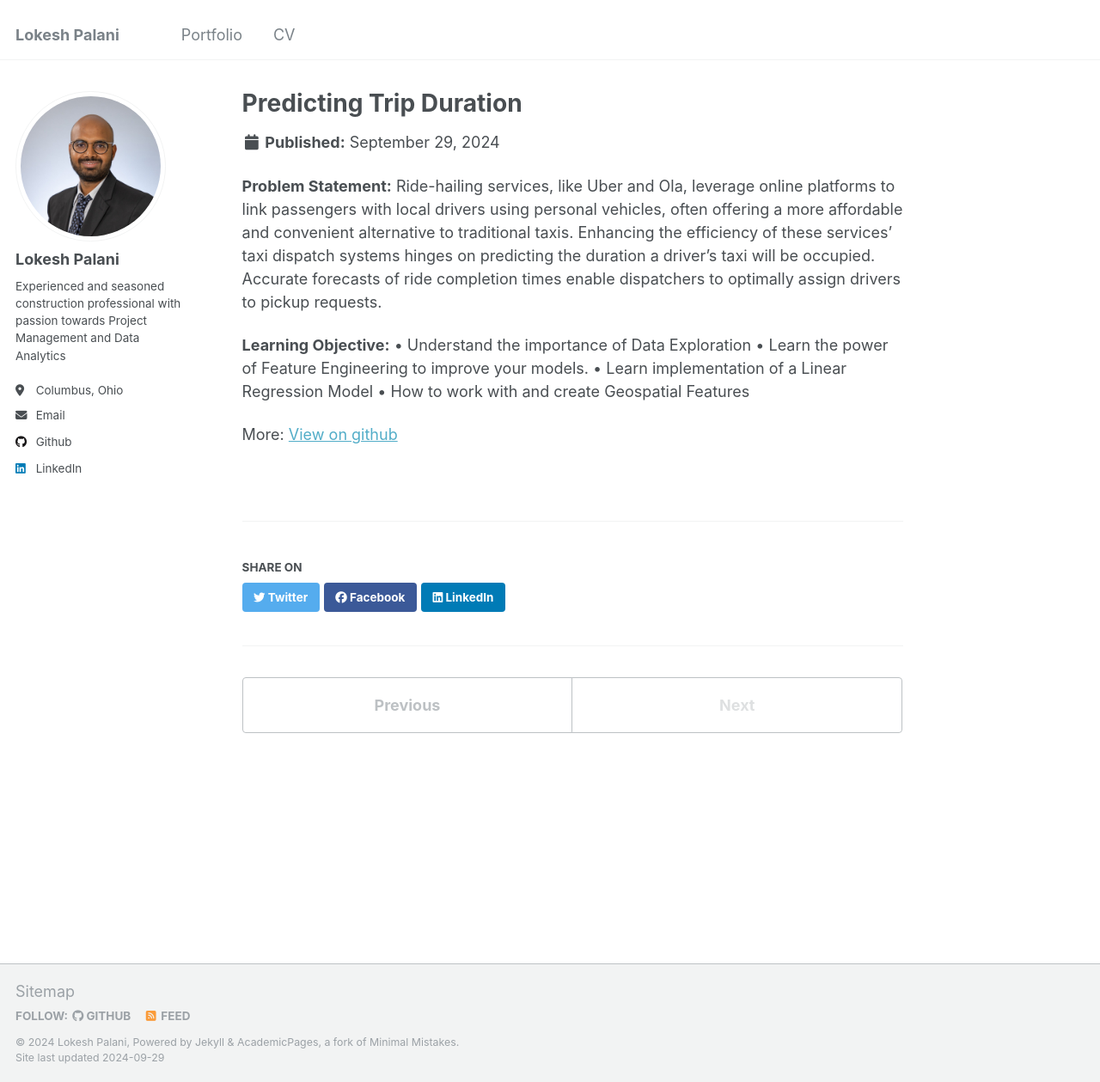
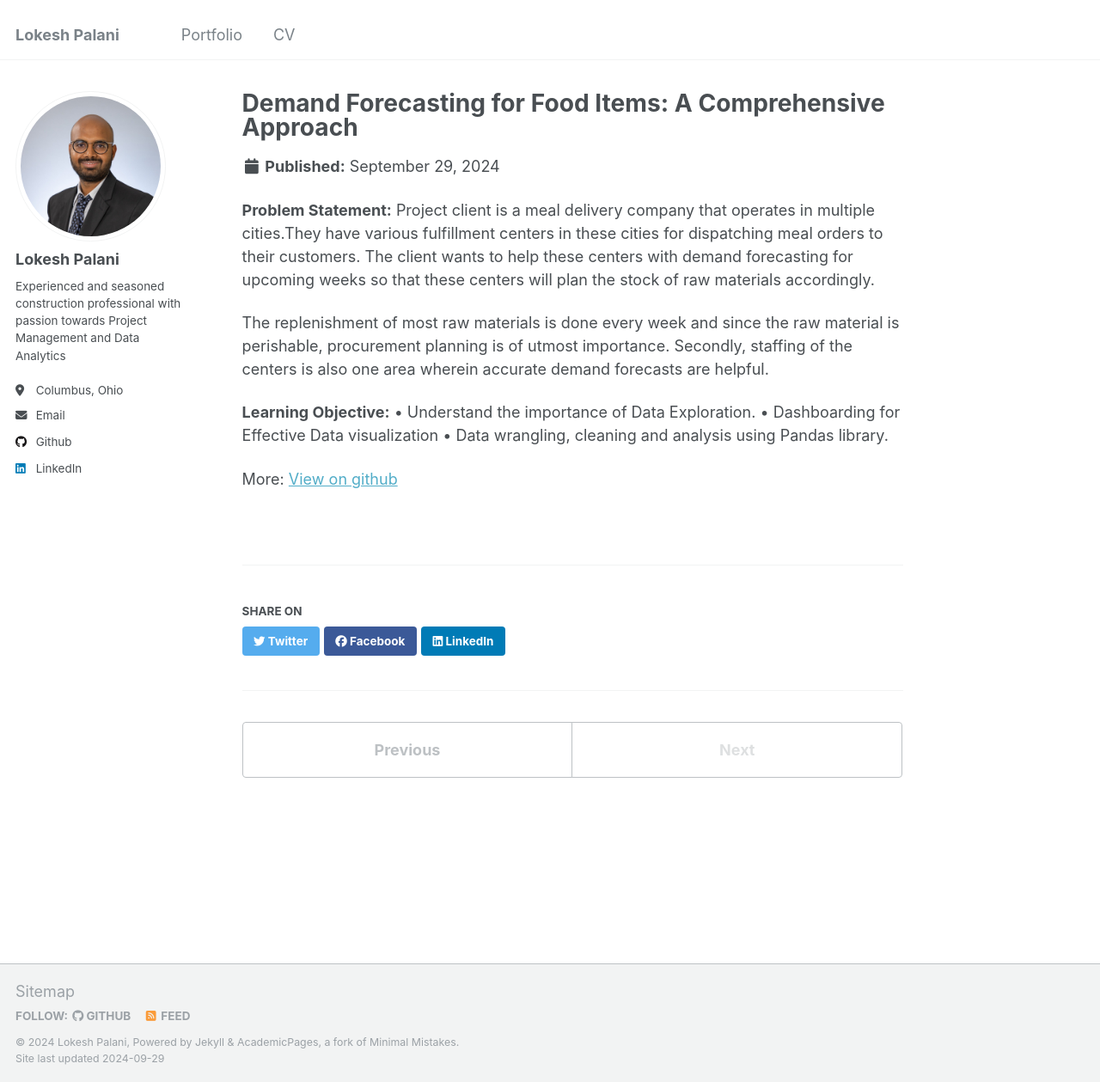
Before and after one commit to Coolinglass/coolinglass.github.io, a Jekyll site: the page built from _portfolio/portfolio-3.md, in a window 1280 px wide and 1259 px high. Shown: the whole window at 86% size. Built offline with Jekyll 4.4.1, drawn with Linux system fonts in a browser that asks for light colours.

Commit message:
Update portfolio-3.md

```diff
--- a/_portfolio/portfolio-3.md
+++ b/_portfolio/portfolio-3.md
@@ -1,17 +1,18 @@
 ---
-title: "Predicting Trip Duration"
-excerpt: " Predict Trip duration for Ride-Hailing services based on NYC Datset using Linear Regression. 1<br/><img src='/images/500x300.png'>"
+title: "Demand Forecasting for Food Items: A Comprehensive Approach"
+excerpt: " Perform Exploratory Data Analysis to under sales for various products in a store. 1<br/><img src='/images/500x300.png'>"
 collection: portfolio
 ---
 
 **Problem Statement:**
-Ride-hailing services, like Uber and Ola, leverage online platforms to link passengers with local drivers using personal vehicles, often offering a more affordable and convenient alternative to traditional
-taxis. Enhancing the efficiency of these services' taxi dispatch systems hinges on predicting the duration a driver's taxi will be occupied. Accurate forecasts of ride completion times enable dispatchers to optimally assign drivers to pickup requests.
+Project client is a meal delivery company that operates in multiple cities.They have various fulfillment centers in these cities for dispatching meal orders to their customers. The client wants to help these centers with demand forecasting for upcoming weeks so that these centers will plan the stock of raw materials accordingly.
+
+The replenishment of most raw materials is done every week and since the raw material is perishable, procurement planning is of utmost importance. Secondly, staffing of the centers is also one area
+wherein accurate demand forecasts are helpful.
 
 **Learning Objective:**
-•	Understand the importance of Data Exploration
-•	Learn the power of Feature Engineering to improve your models.
-•	Learn implementation of a Linear Regression Model
-•	How to work with and create Geospatial Features
+•	Understand the importance of Data Exploration.
+•	Dashboarding for Effective Data visualization
+•	Data wrangling, cleaning and analysis using Pandas library.
 
 More: [View on github](https://github.com/Coolinglass/Applied-Machine-Learning-Projects/blob/master/Lokesh_NYC_Prediction.ipynb)
```
